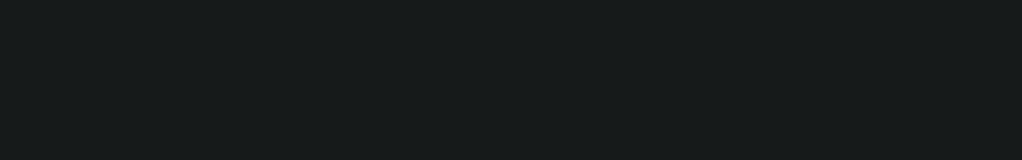
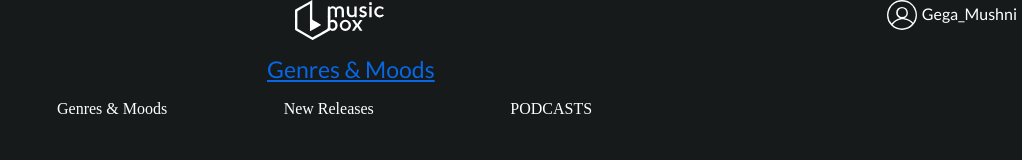
Before and after one commit to Asmo999/finaluri, a plain HTML site: page browse.html in a window 1280 px wide. Shown: the top 160 px of the page, without its empty margins (258-1280 px from the left). Drawn offline with nearby package versions, Linux system fonts and the light colour scheme.

Commit message:
header done
d

```diff
--- a/browse.html
+++ b/browse.html
@@ -4,12 +4,15 @@
     <meta charset="UTF-8">
     <meta http-equiv="X-UA-Compatible" content="IE=edge">
     <meta name="viewport" content="width=device-width, initial-scale=1.0">
-    <title>Document</title>
+    <title>ASMOMUS</title>
     <link href="https://fonts.googleapis.com/css2?family=Lato:wght@100;400&display=swap" rel="stylesheet">
     <link rel="stylesheet" href="https://cdnjs.cloudflare.com/ajax/libs/font-awesome/6.1.1/css/all.min.css">
     <script src="https://kit.fontawesome.com/564f5af832.js" crossorigin="anonymous"></script>
     <link rel="stylesheet" href="css/global.css ">
-    <link>
+    <link
+      rel="stylesheet"
+      href="https://unpkg.com/swiper/swiper-bundle.min.css"
+    />
 </head>
 <body>
     <header class="header-flex diagon">
@@ -65,6 +68,60 @@
         </nav>
 
     </header>
+    <header class="mobile-header-2">
+        <div class="both-2">
+            <div class="logo-2">
+                <img src="images/Full-Logo.svg" alt="Logo">
+            </div>
+            <div>
+                <img class="User-2" src="images/username.svg" alt="username-logo">
+            </div>
+            <div class="hello-2">
+                <div class="Username-2">Gega_Mushni</div>
+            </div>
+        </div>
+        <div class="auto-c-father">
+            <div class="auto-c">
+                Genres & Moods
+            </div>
+        </div>
+        <div class="swiper mySwiper width-x">
+            <div class="mob-mid swiper-wrapper">
+                <div  class="swiper-slide">
+                    Genres & Moods
+                </div>
+                <div class="swiper-slide">
+                    New Releases
+                </div>
+                <div class="swiper-slide">
+                    PODCASTS
+                </div>
+            </div>
+        </div>
+        <!-- <div class="swiper-button-next"></div>
+        <div class="swiper-button-prev"></div>
+        <div class="swiper-pagination"></div>  -->
+    </header>
 
+    <script src="https://unpkg.com/swiper/swiper-bundle.min.js"></script>
+
+    <!-- Initialize Swiper -->
+    <script>
+      var swiper = new Swiper(".mySwiper", {
+        slidesPerView: 3,
+        spaceBetween: 30,
+        slidesPerGroup: 3,
+        loop: true,
+        loopFillGroupWithBlank: true,
+        pagination: {
+          el: ".swiper-pagination",
+          clickable: true,
+        },
+        navigation: {
+          nextEl: ".swiper-button-next",
+          prevEl: ".swiper-button-prev",
+        },
+      });
+    </script>
 </body>
 </html>
--- a/scss/_style.scss
+++ b/scss/_style.scss
@@ -111,6 +111,9 @@ header {
     display: none;
 
 }
+.mobile-header-2 {
+    display: none;
+}
 @media (max-width: 1823px) {
     header{
 
@@ -205,6 +208,53 @@ header {
     .diagon {
             display: none;
         }
+    .mobile-header-2{
+        display: block;
+        margin-top: 50px;
+        max-width: 1800px;
+        width: 100%;
+        margin: auto;
+        .both-2{
+            display: flex;
+            .logo-2{
+            width: 28.5px;
+            display: block;
+            margin: auto;
+            align-items: center;
+            margin-bottom: 15px;
+            cursor: pointer;
+        }
+        .mob-mid-2 {
+            display: flex;
+            div{
+                color: white;
+                cursor: pointer;
+            }
+        }
+        .Username-2 {
+            margin-left: 5px;
+            margin-top: 6px;
+            color: white;
+            margin-right: 5px;
+            font-family: $main-font;
+        }
+    }
+    .auto-c-father {
+        max-width: 1320px;
+        margin: auto;
+        .auto-c {
+        width: 230px;
+        font-family: $main-font;
+        color: rgb(7, 103, 228);
+        margin: auto;
+        margin-bottom: 20px;
+        text-decoration: underline;
+        font-size: 23px;
+
+    }
+    }
+
+}
 }
 @media (max-width: 1123px) {
     header{
@@ -247,6 +297,7 @@ header {
             margin-bottom: 15px;
             cursor: pointer;
         }
+
         .mob-mid {
             display: flex;
             div{
@@ -261,9 +312,6 @@ header {
             margin-right: 5px;
             font-family: $main-font;
         }
-
-
-
         }
     }
 }
@@ -306,6 +354,10 @@ header {
             }
         }
     }
+}
+.width-x {
+    max-width: 650px;
+    margin: auto;
 }
 .s-1 {
     @extend %section;
```
Also changed, not shown: css/global.css, 1 other file.
